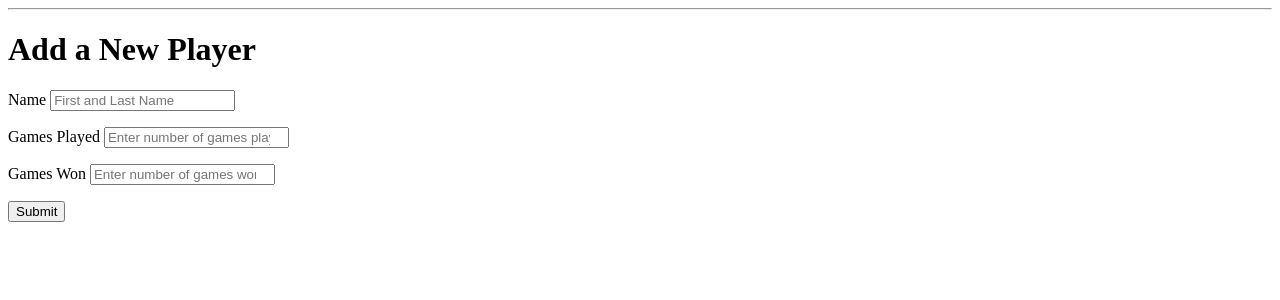
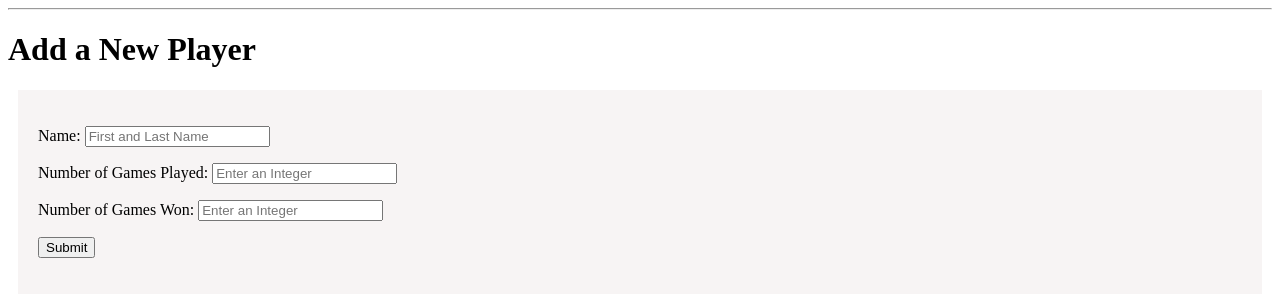
Before and after one commit to dthai2/MonopolyData, a Python web app: template templates/create.html in a window 1280 px wide. Shown: the part 31-331 px from the top of the page. Run offline with Jinja, Linux system fonts and the light colour scheme; the template is opened without the code that fills it, so the values that code supplies are empty.

Commit message:
Update create.html

```diff
--- a/templates/create.html
+++ b/templates/create.html
@@ -2,25 +2,26 @@
 
 {% block content %}
     <h1>{% block title %} Add a New Player {% endblock %}</h1>
+    <div class='play'>
         <form method="post">
             <p>
-            <label for="name">Name</label>
+                <label for="name">Name: </label>
                 <input type="text" name="name"
                        placeholder="First and Last Name">
                 </input>
             </p>
 
             <p>
-            <label for="played">Games Played</label>
+                <label for="played">Number of Games Played: </label>
                 <input type="number" name="played"
-                   placeholder="Enter number of games played">
+                       placeholder="Enter an Integer">
                 </input>
             </p>
 
             <p>
-            <label for="won">Games Won</label>
+                <label for="won">Number of Games Won: </label>
                 <input type="number" name="won"
-                   placeholder="Enter number of games won">
+                       placeholder="Enter an Integer">
                 </input>
             </p>
 
@@ -28,4 +29,5 @@
                 <button type="submit">Submit</button>
             </p>
         </form>
+    </div>
 {% endblock %}
```
Lines whose indentation alone changed are shown as unchanged.
